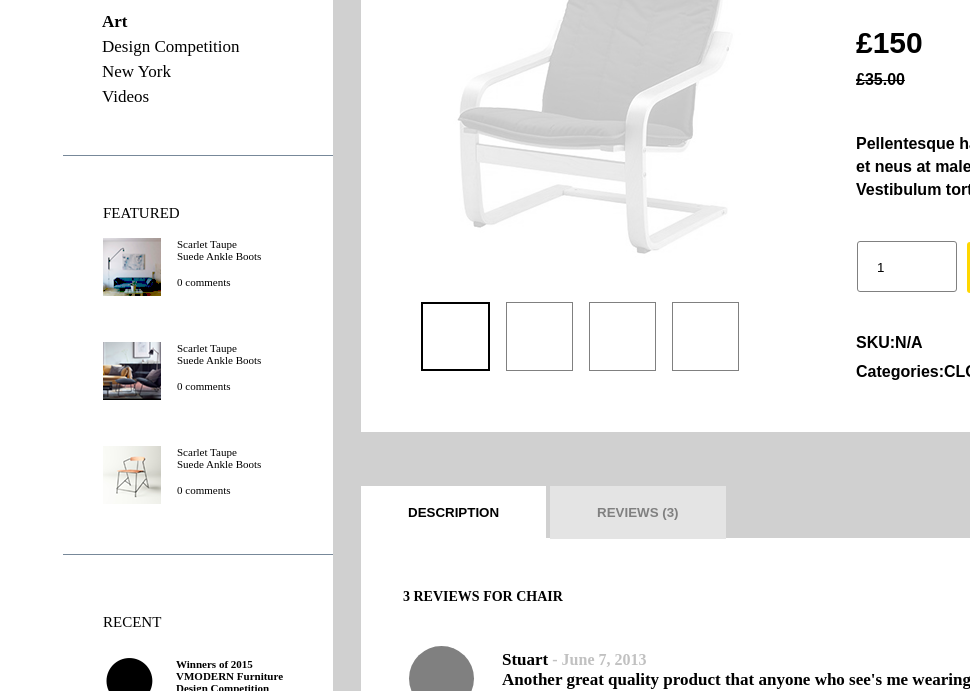
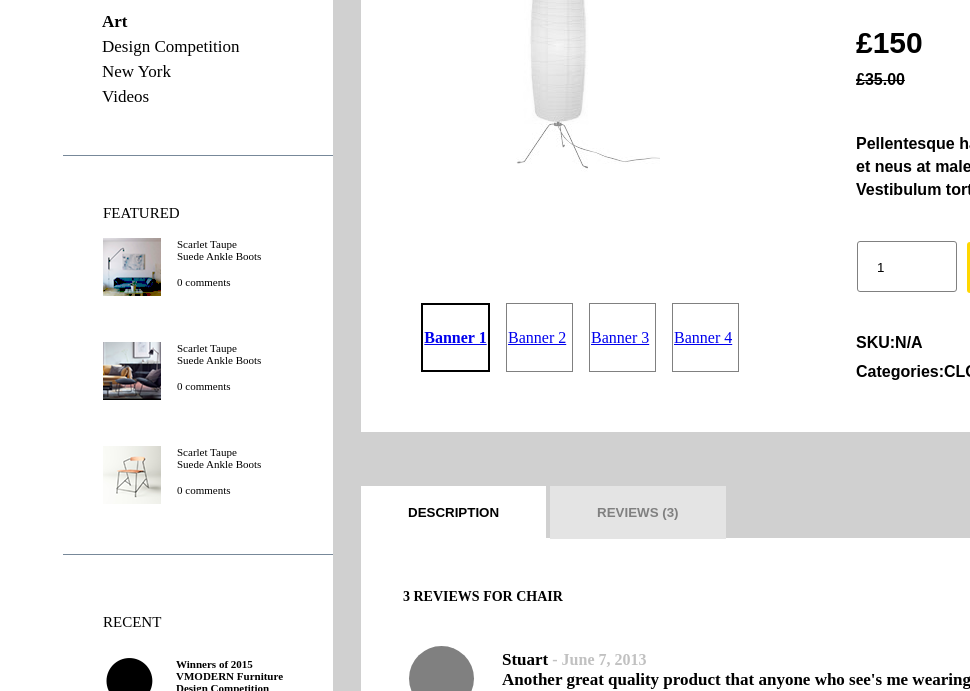
Before and after one commit to jrdnbrj/Furniture_Pixel_Perfect, a plain HTML site: page index.html in a window 1280 px wide. Shown: the part 409-1100 px from the top of the page, without its empty margins (310-1280 px from the left). Drawn offline with Linux system fonts and the light colour scheme.

Commit message:
Con Banner/Slider

```diff
--- a/css/global.css
+++ b/css/global.css
@@ -216,6 +216,30 @@
     overflow: hidden;
 }
 
+ul.banner li {
+    opacity: 0;
+    transition: opacity .5s;
+    position: absolute;
+    height: 340px;
+    width: 250px;
+    padding:50px;
+    background:#fff;
+    text-decoration: none;
+    list-style-type: none;
+}
+ul.banner li:first-child {
+    opacity: 1; /*Mostramos el primer <li>*/
+}
+ul.banner li:target {
+    opacity: 1; /*Mostramos el <li> al que apunta el enlace*/
+}
+.slider nav {
+    position:relative;
+    left:50px;
+}
+
+
+
 .right .right-1{
     height: 610px;
     width: 872px;
@@ -232,7 +256,7 @@
     margin-left: 35px;
 }
 .slider table{
-    margin: 1px 0px 0px 44px;
+    margin: 465px 0px 0px 44px;
     border-spacing: 16px;
 }
 .slider table tr{
@@ -242,6 +266,8 @@
 .slider th{
     border: 2px solid black;
     width: 63px;
+    text-decoration: none;
+    list-style-type: none;
 }
 .slider td{
     border: 1px solid gray;
--- a/index.html
+++ b/index.html
@@ -132,15 +132,22 @@
     <div class="right">
         <div class="right-1">
             <div class="slider">
-                <img src="images/bigchair.png">
+                <ul class="banner">
+                    <li id="slide1"><img src="images/image-2.png"></li>
+                    <li id="slide2"><img src="images/image-1.png"></li>
+                    <li id="slide3"><img src="images/image-2.png"></li>
+                    <li id="slide4"><img src="images/image-3.png"></li>
+                </ul>
                 <table>
                     <tr>
-                        <th></th>
-                        <td></td>
-                        <td></td>
-                        <td></td>
+                        <th><a href="#slide1">Banner 1</a></th>
+                        <td><a href="#slide2">Banner 2</a></td>
+                        <td><a href="#slide3">Banner 3</a></td>
+                        <td><a href="#slide4">Banner 4</a></td>
                     </tr>
                 </table>
+
+
             </div>
             <div class="confort">
                 <aside id="chair-confort"><strong>CHAIR CONFORT 1<strong></aside>
```
